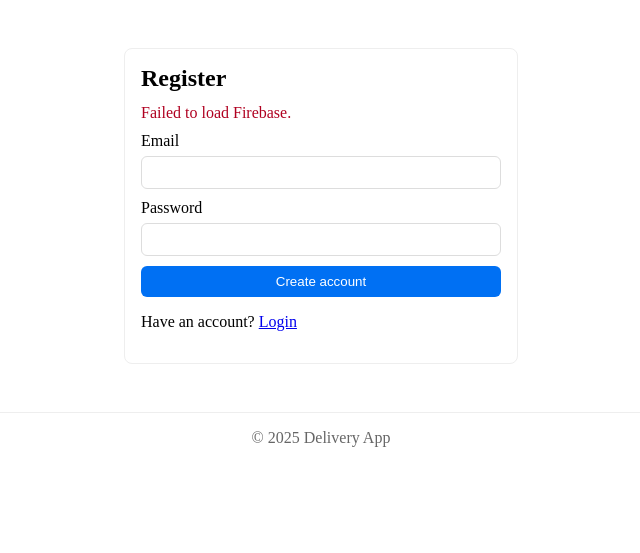
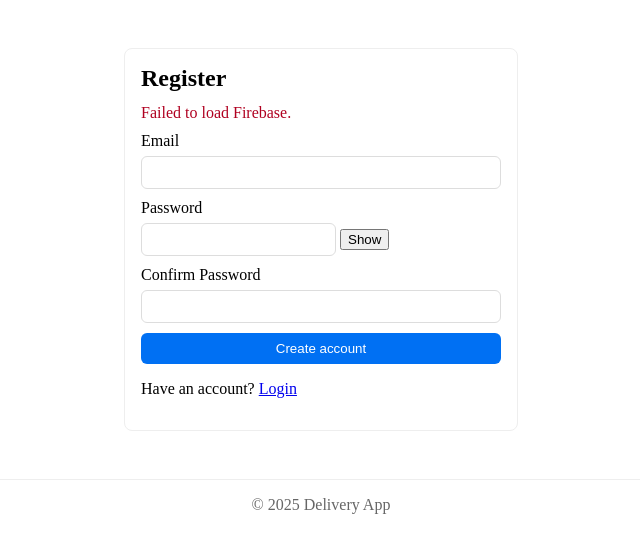
Before and after one commit to ezuu98/delivery-app-fb-V2, a Node server app: page /auth/register in a window 1280 px wide. Shown: the part 63-616 px from the top of the page, without its empty margins (319-959 px from the left). Run offline with Node 20, Linux system fonts and the light colour scheme; some libraries are stand-ins or nearby versions.

Commit message:
Enhance register UI/UX with confirm password and remove inline styles
cgen-d34a217d8d1b48e19a4b4a1df43906d3

```diff
--- a/src/views/auth/register.ejs
+++ b/src/views/auth/register.ejs
@@ -1,21 +1,29 @@
 <section class="auth-panel">
   <h2 class="auth-title">Register</h2>
-  <div id="auth-error" class="auth-error" style="display:none"></div>
+  <div id="auth-error" class="auth-error hidden"></div>
   <form id="registerForm" class="auth-form">
     <label class="auth-label">Email
-      <input class="auth-input" id="email" type="email" required />
+      <input class="auth-input" id="email" type="email" autocomplete="email" required />
     </label>
     <label class="auth-label">Password
-      <input class="auth-input" id="password" type="password" minlength="6" required />
+      <span class="password-field">
+        <input class="auth-input" id="password" type="password" minlength="6" autocomplete="new-password" required />
+        <button type="button" id="togglePwd" class="toggle-password" aria-label="Show password">Show</button>
+      </span>
     </label>
-    <button class="auth-button" type="submit">Create account</button>
+    <label class="auth-label">Confirm Password
+      <input class="auth-input" id="confirm" type="password" minlength="6" autocomplete="new-password" required />
+    </label>
+    <button class="auth-button" id="submitBtn" type="submit">Create account</button>
   </form>
   <p class="auth-alt">Have an account? <a href="/auth/login">Login</a></p>
 </section>
 <script type="module">
   const cfg = <%- JSON.stringify(firebaseConfig) %>;
   const errBox = document.getElementById('auth-error');
-  function showErr(msg){ errBox.textContent = msg; errBox.style.display='block'; }
+  const submitBtn = document.getElementById('submitBtn');
+  function showErr(msg){ errBox.textContent = msg; errBox.classList.remove('hidden'); }
+  function clearErr(){ errBox.classList.add('hidden'); }
   if(!cfg || !cfg.apiKey){ showErr('Firebase not configured. Set env vars.'); }
   else {
     import('https://www.gstatic.com/firebasejs/10.12.5/firebase-app.js').then(({initializeApp})=>{
@@ -26,10 +34,18 @@
     }).then(([app, authMod])=>{
       const { getAuth, createUserWithEmailAndPassword } = authMod;
       const auth = getAuth();
+
+      document.getElementById('togglePwd').addEventListener('click', ()=>{
+        const i = document.getElementById('password');
+        if(i.type === 'password'){ i.type='text'; togglePwd.textContent='Hide'; } else { i.type='password'; togglePwd.textContent='Show'; }
+      });
+
       document.getElementById('registerForm').addEventListener('submit', async (e)=>{
-        e.preventDefault(); errBox.style.display='none';
+        e.preventDefault(); clearErr(); submitBtn.disabled = true;
         const email = document.getElementById('email').value.trim();
         const password = document.getElementById('password').value;
+        const confirm = document.getElementById('confirm').value;
+        if(password !== confirm){ showErr('Passwords do not match'); submitBtn.disabled=false; return; }
         try {
           const cred = await createUserWithEmailAndPassword(auth, email, password);
           const idToken = await cred.user.getIdToken();
@@ -37,6 +53,7 @@
           if (!res.ok) throw new Error('Session creation failed');
           window.location.href = '/dashboard';
         } catch (e) { showErr((e && (e.code || e.message)) || 'Registration failed'); }
+        finally { submitBtn.disabled = false; }
       });
     }).catch(()=>showErr('Failed to load Firebase.'));
   }
```
